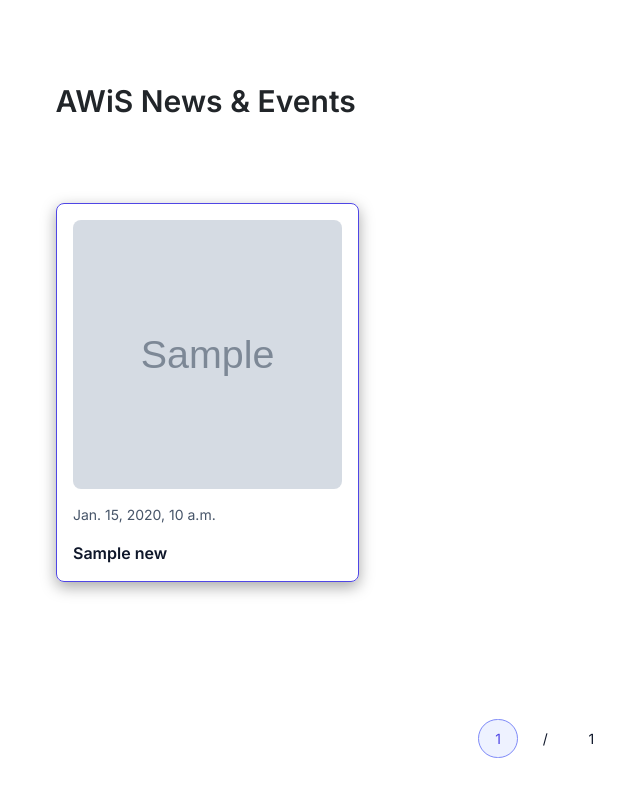
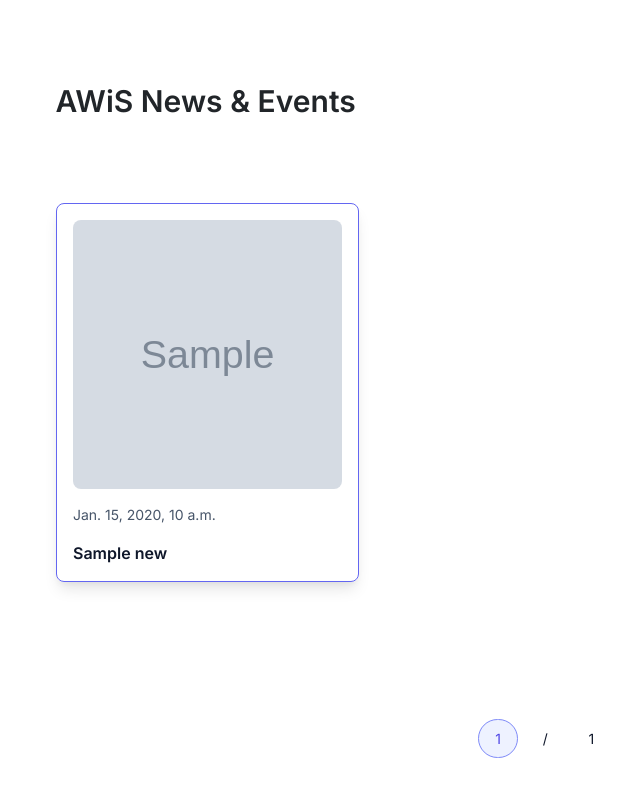
Before and after one commit to amurad77/awis, a Django app: page /news/ in a window 1280 px wide, with the pointer over the restyled element. Shown: the part 189-981 px from the top of the page, without its empty margins (92-732 px from the left). Run offline with Django 4.2, Linux system fonts and the light colour scheme; tables that the repository leaves empty hold one stand-in row (values such as "Sample post"); grey boxes marked "Sample" are stand-in pictures; some libraries are stand-ins or nearby versions.

Commit message:
updating hover design

```diff
--- a/static/css/style.css
+++ b/static/css/style.css
@@ -281,8 +281,8 @@ section .section-title,
     transition: 0.5s;
 }
 .news-box:hover {
-    border-color: #4F46E5;
-    box-shadow: rgba(0, 0, 0, 0.35) 0px 5px 15px;
+    border-color: #6366F1;
+    box-shadow: 0px 10px 15px -3px rgba(0, 0, 0, 0.1), 0px 4px 6px -2px rgba(0, 0, 0, 0.05);
 }
 .news-box .news-img {
     background-color: #E2E8F0;
```
